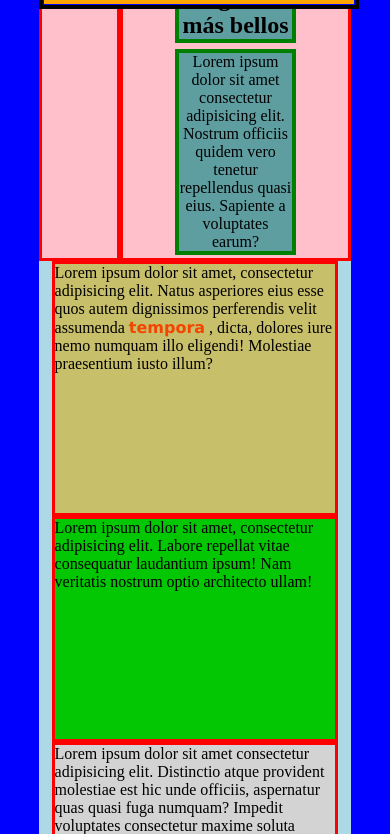
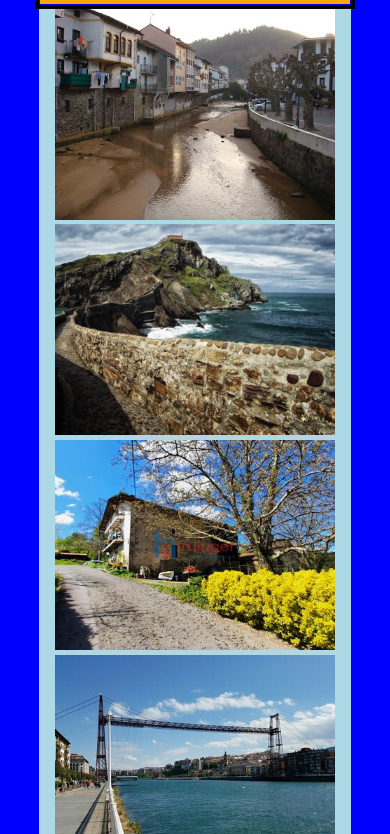
Before and after one commit to moisescolman/proyecto_basico, a plain HTML site: page index.html in a window 390 px wide. Shown: the part 361-1195 px from the top of the page. Drawn offline with Linux system fonts and the light colour scheme.

Commit message:
Ultimo commit

```diff
--- a/index.html
+++ b/index.html
@@ -34,6 +34,17 @@
     </header>
     <main id="principal">
 
+        <img src="img/bizkaia_1.jpg" alt="Bizkaia_1" title="Bizkaia-1">
+        <img src="img/bizkaia_2.jpg" alt="Bizkaia_2" title="Bizkaia-2">
+        <img src="img/bizkaia_3.jpg" alt="Bizkaia_3" title="Bizkaia-3">
+        <img src="img/bizkaia_4.jpg" alt="Bizkaia_4" title="Bizkaia-4">
+        <img src="img/bizkaia_5.jpg" alt="Bizkaia_5" title="Bizkaia-5">
+        <img src="img/bizkaia_6.jpeg" alt="Bizkaia_6" title="Bizkaia-6">
+        <img src="img/bizkaia_7.jpg" alt="Bizkaia_7" title="Bizkaia-7">
+        <img src="img/bizkaia_1.jpg" alt="Bizkaia_1" title="Bizkaia-1">
+
+        <!--
+        DIVS DE LA PRIMERA CONFIGURACIÓN
         <div class="izda">Lorem ipsum dolor sit amet, consectetur adipisicing elit. Natus asperiores eius esse quos autem dignissimos perferendis velit assumenda <a href="#" target="_blank">tempora</a> , dicta, dolores iure nemo numquam illo eligendi! Molestiae praesentium iusto illum?
 
         </div>
@@ -45,7 +56,7 @@
         </div>
         <div class="2izda">
             Lorem ipsum dolor, sit amet consectetur adipisicing elit. Similique itaque consequuntur fuga, in voluptatum cumque. Cumque provident obcaecati qui at.
-        </div>
+        </div> -->
 
     </main>
     <footer class="ponerBorde">
--- a/style.css
+++ b/style.css
@@ -35,8 +35,13 @@ main {
     min-height: 60rem;
     background-color: lightblue;
     display: flex;
-    justify-content: space-around;
+    /* flex star pega los elementos, a su inicio */
+    justify-content: flex-start;
+    /* flex-wrap para que los siguientes elementos caigan a la siguiente linea */
     flex-wrap: wrap;
+    /* gap para espacio entre las elementos */
+    gap: 0.3rem;
+
 }
 footer {
     min-height: 7rem;
@@ -45,12 +50,16 @@ footer {
 .ponerBorde {
     border: 0.3rem solid black;
 }
-main div {
+main img {
+    width: 32%;
+}
+/* DIVS DE LA CONFIGURACIÓN INICIAL */
+/* main div {
     width: 30%;
     min-height: 5rem;
     background-color: lightgray;
     border: 0.2rem solid red;
-}
+} */
 .izda {
     background-color: rgba(221, 172, 13, 0.569);
 }
@@ -140,27 +149,39 @@ footer {
 }
 
 /* === MEDIA QUERY === */
+
 /* Código página en tablet*/
-
-
-/* Código página en smartphone*/
 @media screen and (max-width:900px) {
     body{
         background-color: aqua;
+        padding-top: 0;
     }
-    main div {
+    header {
+        display: none;
+    }
+    main {
+        justify-content: space-between;
+    }
+    main img {
         width: 45%;
+    }
+    nav {
+        position: static;
     }
     nav ul {
         flex-direction: column;
     }
 }
 
+/* Código página en smartphone*/
 @media only screen and (max-width:602px) {
     body{
         background-color: blue;
     }
-    main div {
+    main {
+        justify-content: center;
+    }
+    main img {
         width: 90%;
     }
 
```
Also changed, not shown: img/bizkaia_1.jpg (added), img/bizkaia_2.jpg (added), img/bizkaia_3.jpg (added), img/bizkaia_4.jpg (added), img/bizkaia_5.jpg (added), img/bizkaia_6.jpeg (added), img/bizkaia_7.jpg (added).
